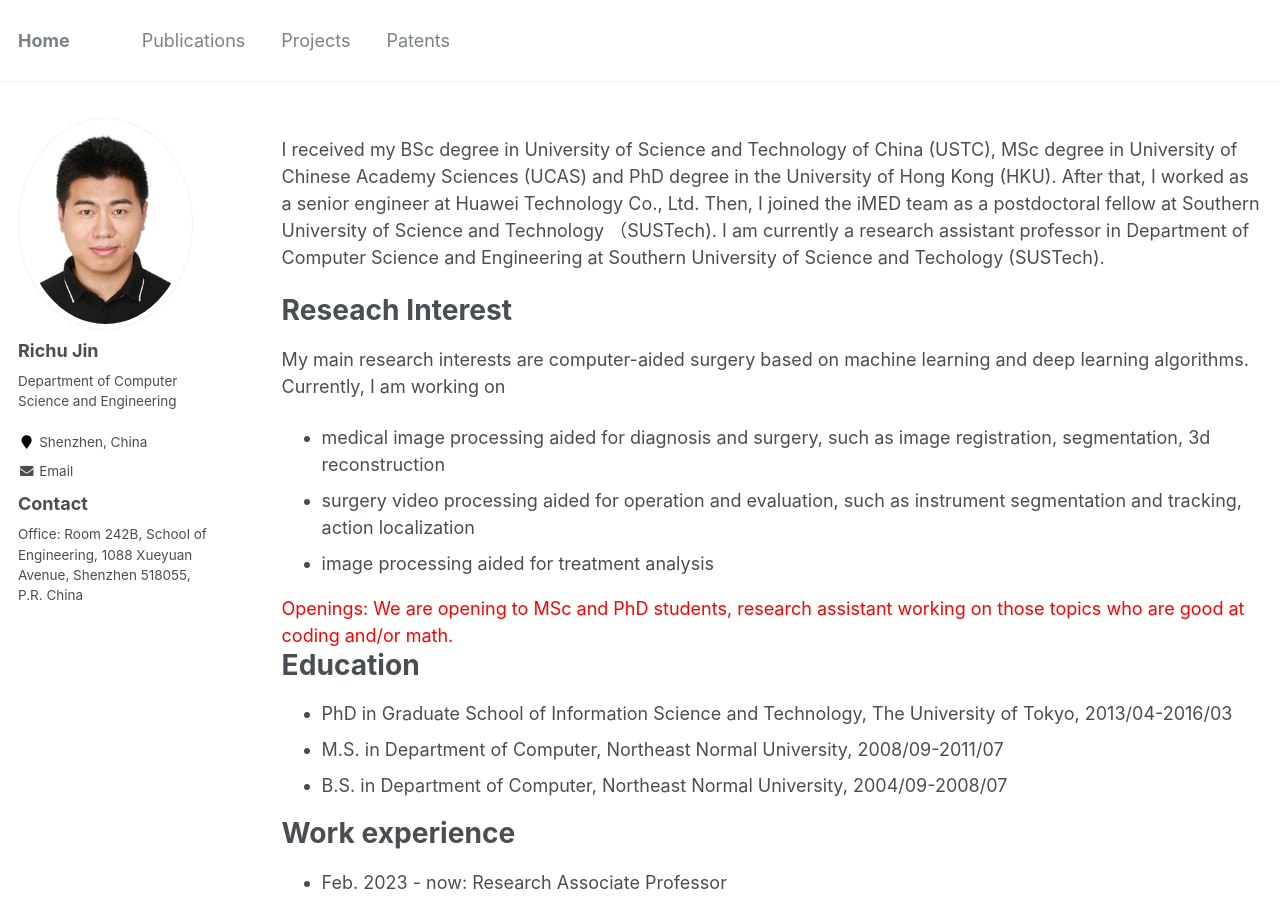
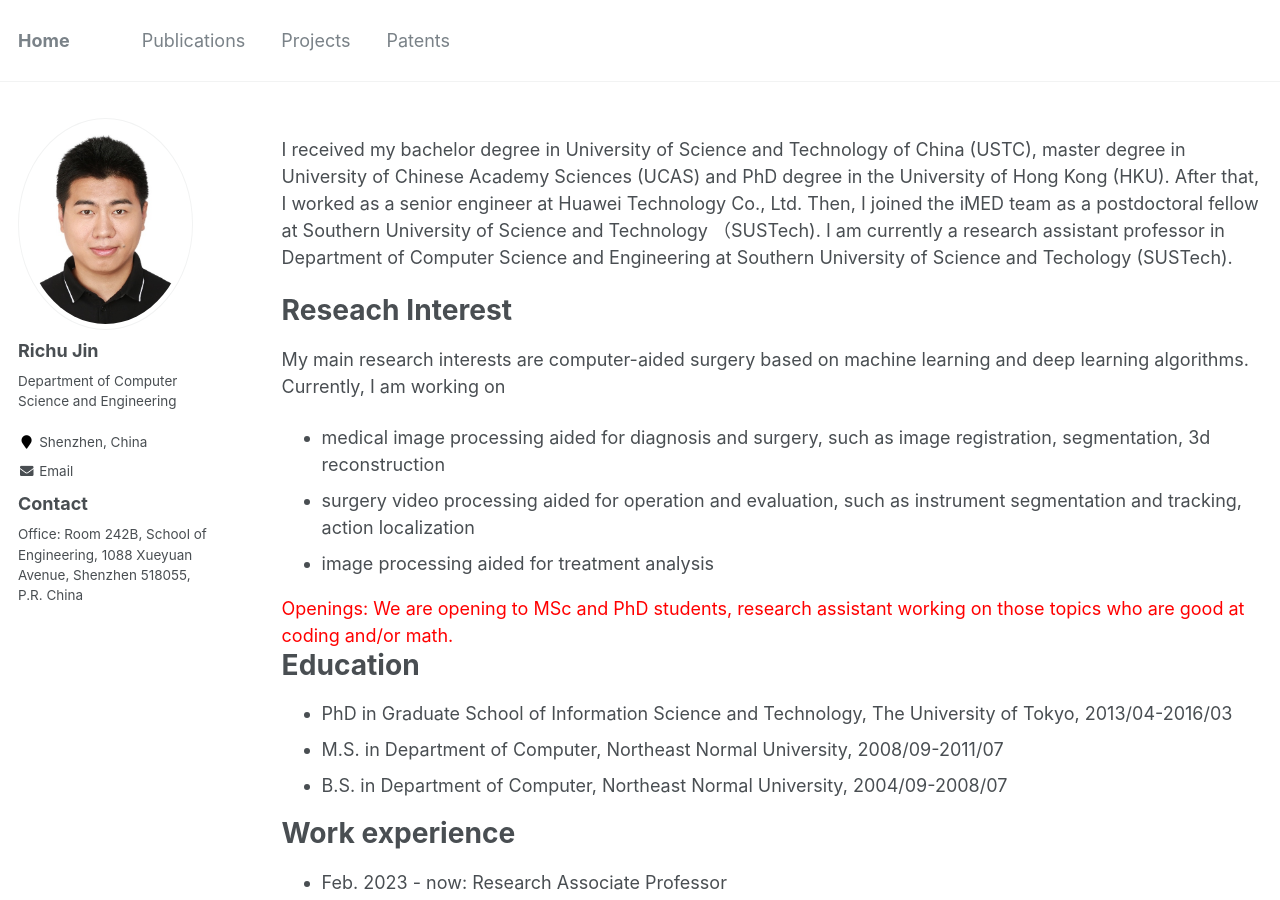
Before and after one commit to jrch507/jrch507.github.io, a Jekyll site: the page built from _pages/about.md, in a window 1280 px wide and 900 px high. Built offline with Jekyll 4.4.1, drawn with Linux system fonts in a browser that asks for light colours.

Commit message:
Update about.md

```diff
--- a/_pages/about.md
+++ b/_pages/about.md
@@ -8,7 +8,7 @@ redirect_from:
   - /about
 ---
 
-I received my BSc degree in University of Science and Technology of China (USTC), MSc degree in University of Chinese Academy Sciences (UCAS) and PhD degree in the University of Hong Kong (HKU). After that, I worked as a senior engineer at Huawei Technology Co., Ltd. Then, I joined the iMED team as a postdoctoral fellow at Southern University of Science and Technology （SUSTech). I am currently a research assistant professor in Department of Computer Science and Engineering at Southern University of Science and Techology (SUSTech).
+I received my bachelor degree in University of Science and Technology of China (USTC), master degree in University of Chinese Academy Sciences (UCAS) and PhD degree in the University of Hong Kong (HKU). After that, I worked as a senior engineer at Huawei Technology Co., Ltd. Then, I joined the iMED team as a postdoctoral fellow at Southern University of Science and Technology （SUSTech). I am currently a research assistant professor in Department of Computer Science and Engineering at Southern University of Science and Techology (SUSTech).
 
 Reseach Interest
 ======
```
